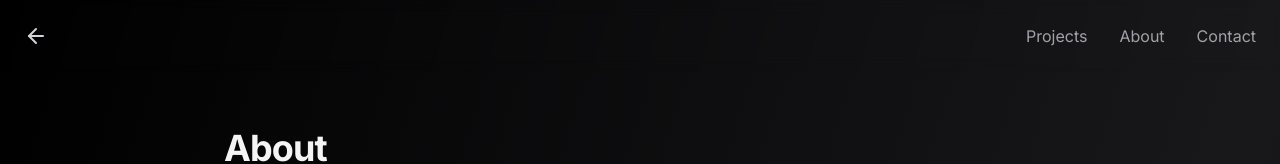
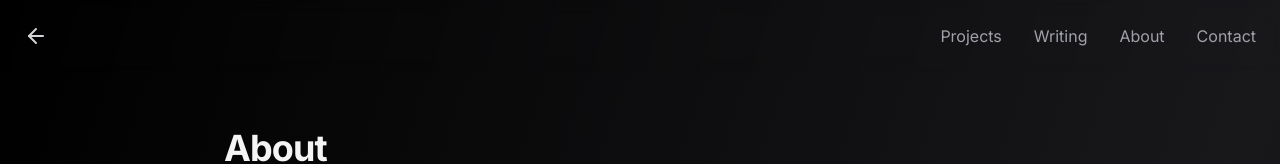
Before and after one commit to Arnav-Kumar1/Portfolio, a Next.js app: page /about in a window 1280 px wide. Shown: the top 164 px of the page. Built offline with nearby package versions, Linux system fonts and the light colour scheme; no server answers; what tailwindcss-debug-screens would draw is missing.

Commit message:
nav: add Writing link to floating Navigation (was only in homepage nav)

```diff
--- a/app/components/nav.tsx
+++ b/app/components/nav.tsx
@@ -35,6 +35,12 @@
 							Projects
 						</Link>
 						<Link
+							href="/writing"
+							className="duration-200 text-zinc-400 hover:text-zinc-100"
+						>
+							Writing
+						</Link>
+						<Link
 							href="/about"
 							className="duration-200 text-zinc-400 hover:text-zinc-100"
 						>
```
